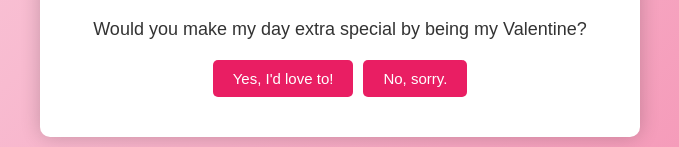
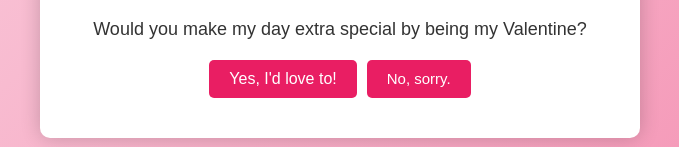
Before and after one commit to CheesedTsuki/CheesedTsuki.github.io, a plain HTML site: page index.html in a window 1280 px wide. Both pictures are taken after a click on the button "No, sorry.". Shown: the part 650-797 px from the top of the page, 300-979 px from the left. Drawn offline with Linux system fonts and the light colour scheme.

Commit message:
Update index.html

```diff
--- a/index.html
+++ b/index.html
@@ -63,6 +63,10 @@
             transition: background-color 0.3s ease;
         }
 
+        button.no-button {
+            font-size: 16px; /* Initial font size */
+        }
+
         button:hover {
             background-color: #c2185b; /* Darker pink on hover */
         }
@@ -78,7 +82,7 @@
     <p>Would you make my day extra special by being my Valentine?</p>
     <div class="button-container">
         <button onclick="displayMessage()">Yes, I'd love to!</button>
-        <button onclick="shrinkButton()">No, sorry.</button>
+        <button onclick="shrinkButton()" class="no-button">No, sorry.</button>
     </div>
 </div>
 
@@ -96,9 +100,7 @@
 
     function shrinkButton() {
         buttonSize--; // Decrease button font size
-        document.querySelectorAll("button").forEach(button => {
-            button.style.fontSize = `${buttonSize}px`; // Apply new font size
-        });
+        document.querySelector("button.no-button").style.fontSize = `${buttonSize}px`; // Apply new font size only to the "No" button
     }
 </script>
 
```
